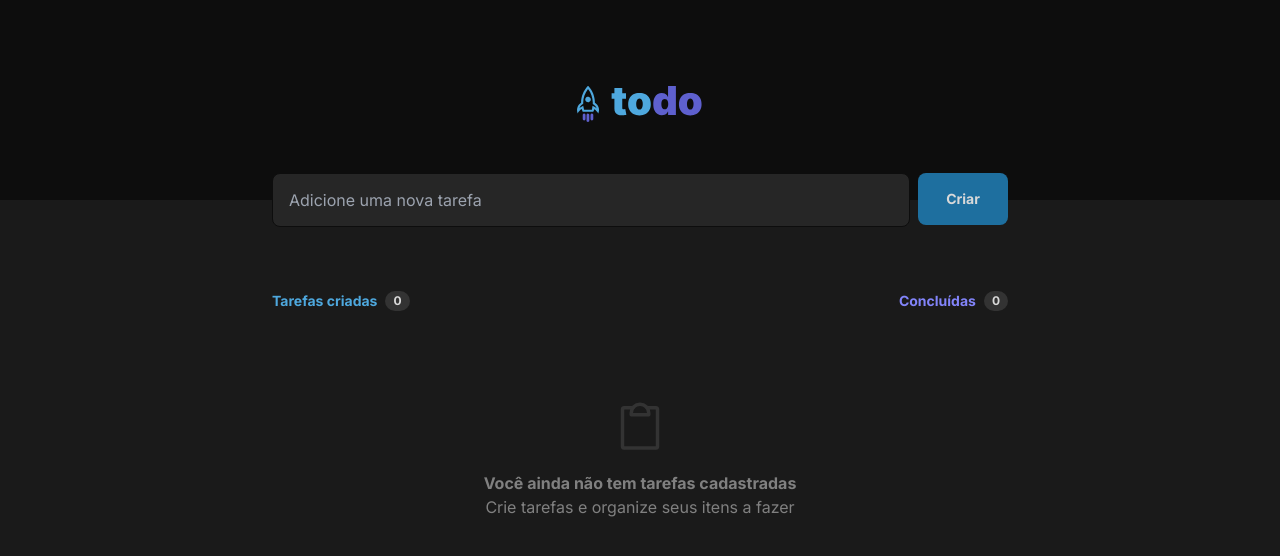
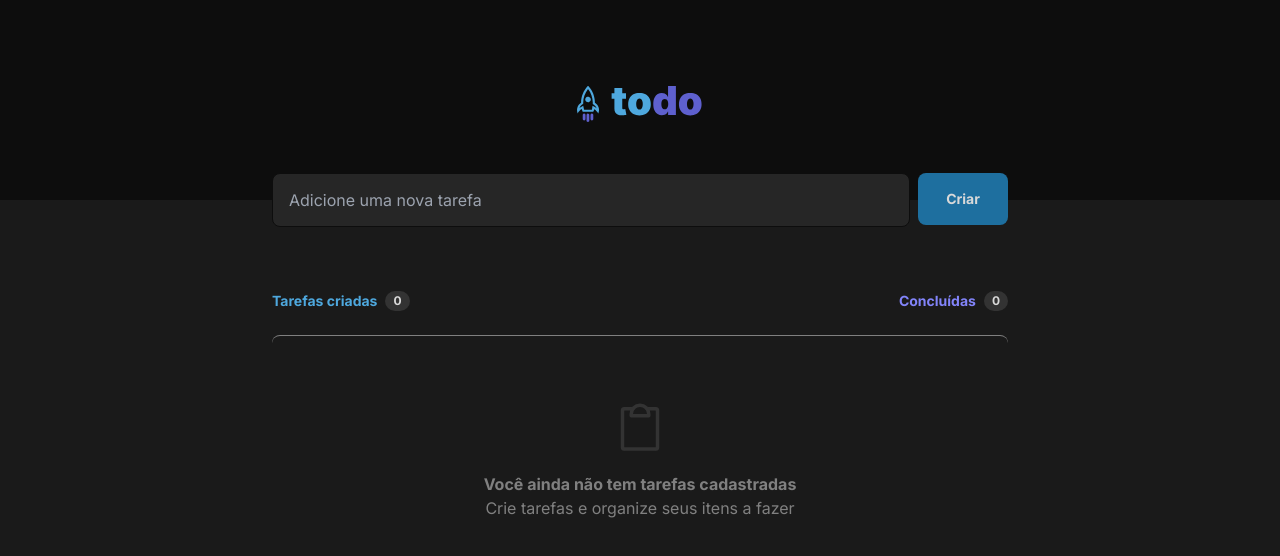
Before and after one commit to eduardo1199/todo-list-challenge, a React (Vite) app: page / in a window 1280 px wide. Shown: the top 556 px of the page. Built offline with nearby package versions, Linux system fonts and the light colour scheme.

Commit message:
created border

```diff
--- a/src/App.tsx
+++ b/src/App.tsx
@@ -41,8 +41,8 @@ export function App() {
                 </div>
               </div>
             </div>
-            <div className="flex flex-col justify-center items-center mt-16">
-              <Clipboard size={56} className="text-gray-400" />
+            <div className="flex flex-col justify-center items-center border-t border-gray-300 rounded-t-lg rounded-r-lg">
+              <Clipboard size={56} className="text-gray-400 mt-16" />
               <strong className="block mt-4 font-bold text-base text-gray-300">
                 Você ainda não tem tarefas cadastradas
               </strong>
```
